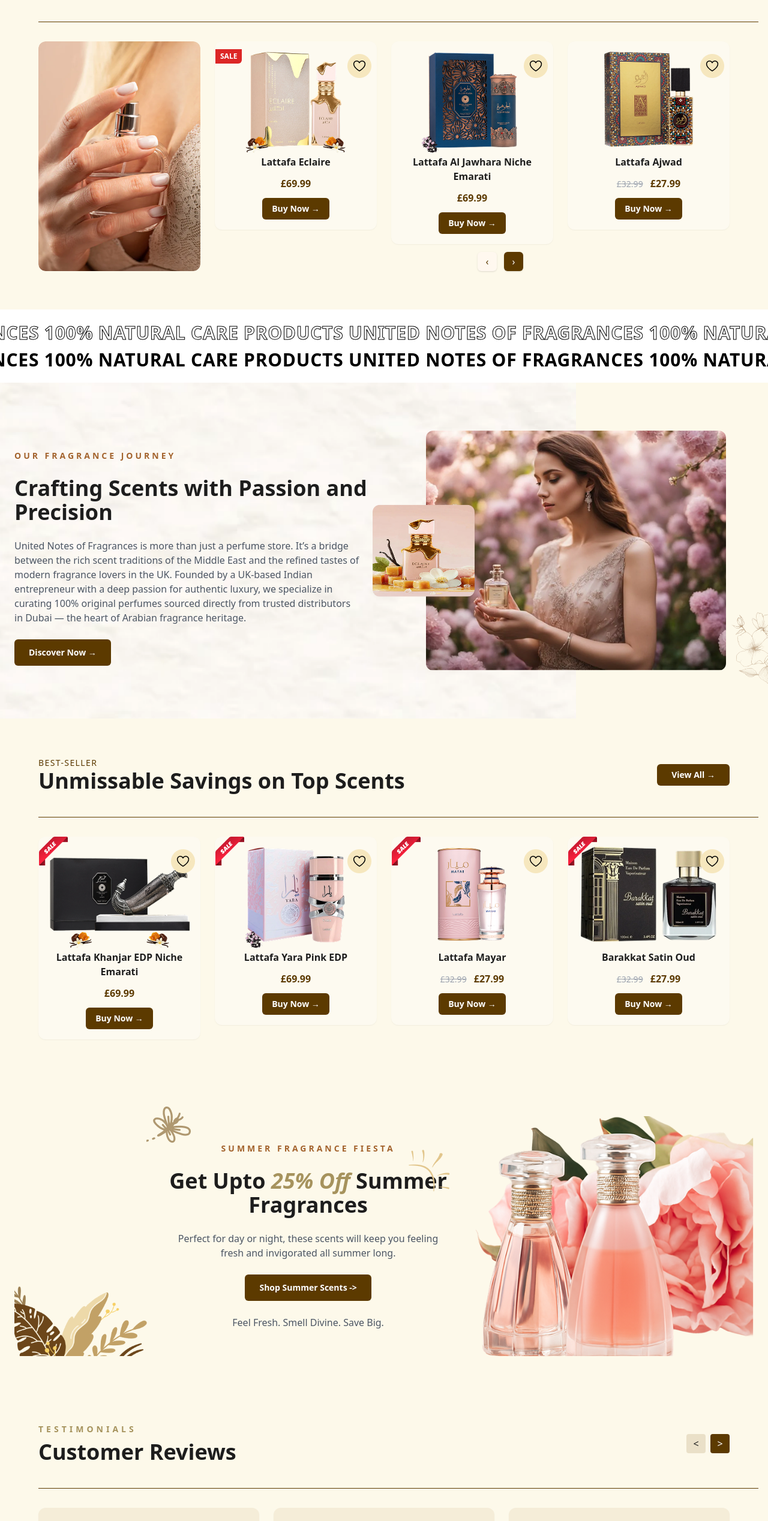
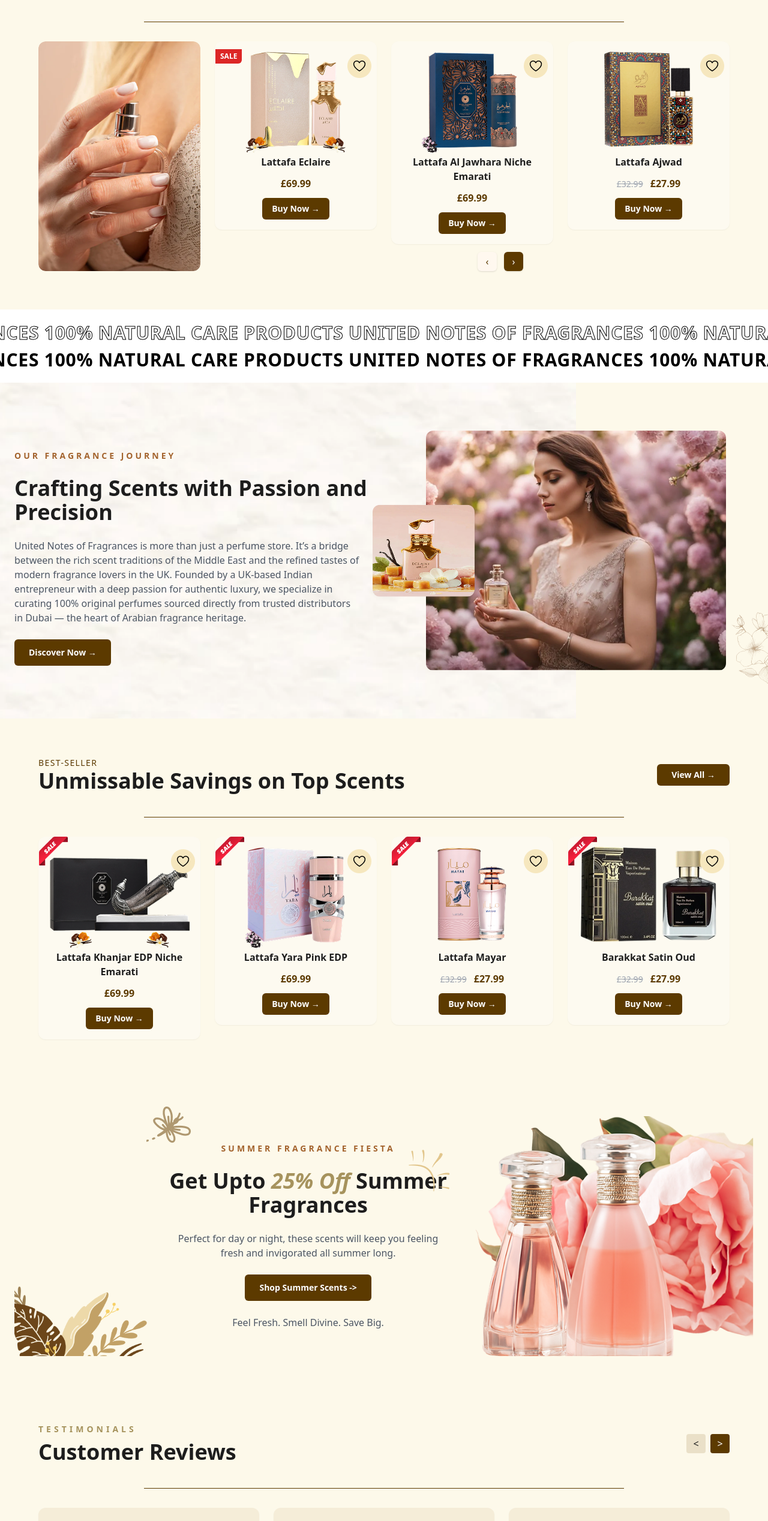
Before and after one commit to kushpatel-dev/tailwind, a plain HTML site: page test-project/index.html in a window 1280 px wide. Shown: the part 1871-4407 px from the top of the page at 60% size. Drawn offline with nearby package versions, Linux system fonts and the light colour scheme.

Commit message:
Update index.html
hr tag update

```diff
--- a/test-project/index.html
+++ b/test-project/index.html
@@ -324,7 +324,7 @@
                     View All →
                 </a>
             </div>
-            <hr class="w-full md:w-[1200px] mx-auto border-t border-[#5C3A00] my-8 " />
+            <hr class="max-w-[800px] md:w-[1200px] mx-auto border-t border-[#5C3A00] my-8 " />
 
             <!-- Bottom Product Grid -->
             <div class="max-w-7xl mx-auto grid grid-cols-1 md:grid-cols-4 gap-6 items-start relative">
@@ -494,7 +494,7 @@
                     View All →
                 </a>
             </div>
-            <hr class="w-full md:w-[1200px] mx-auto border-t border-[#5C3A00] my-8 " />
+            <hr class="max-w-[800px] md:w-[1200px] mx-auto border-t border-[#5C3A00] my-8 " />
             <!-- Bottom Product Grid -->
             <div class="max-w-7xl mx-auto grid grid-cols-1 md:grid-cols-4 gap-6 items-start relative">
 
@@ -654,7 +654,7 @@
                     </button>
                 </div>
             </div>
-            <hr class="w-full md:w-[1200px] mx-auto border-t border-[#5C3A00] my-8 " />
+            <hr class="max-w-[800px] md:w-[1200px] mx-auto border-t border-[#5C3A00] my-8 " />
 
             <div class="max-w-7xl mx-auto grid grid-cols-1 md:grid-cols-3 gap-6">
                 <!-- Card 1 -->
@@ -733,7 +733,7 @@
                     </button>
                 </div>
             </div>
-            <hr class="w-full md:w-[1200px] mx-auto border-t border-[#5C3A00] my-8 " />
+            <hr class="max-w-[800px] md:w-[1200px] mx-auto border-t border-[#5C3A00] my-8 " />
 
             <div class="max-w-7xl mx-auto grid grid-cols-1 md:grid-cols-3 gap-6">
                 <!-- Card 1 -->
```
